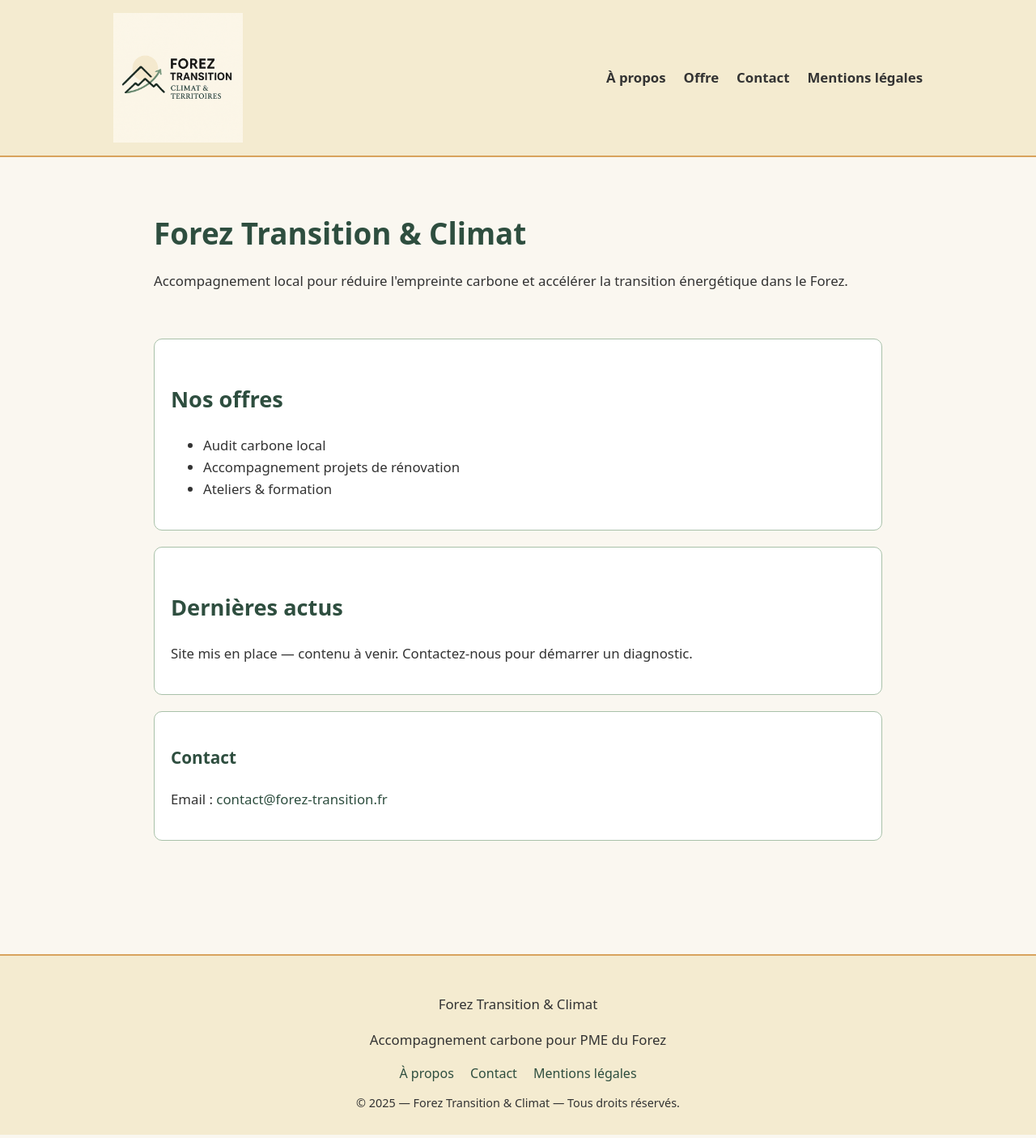
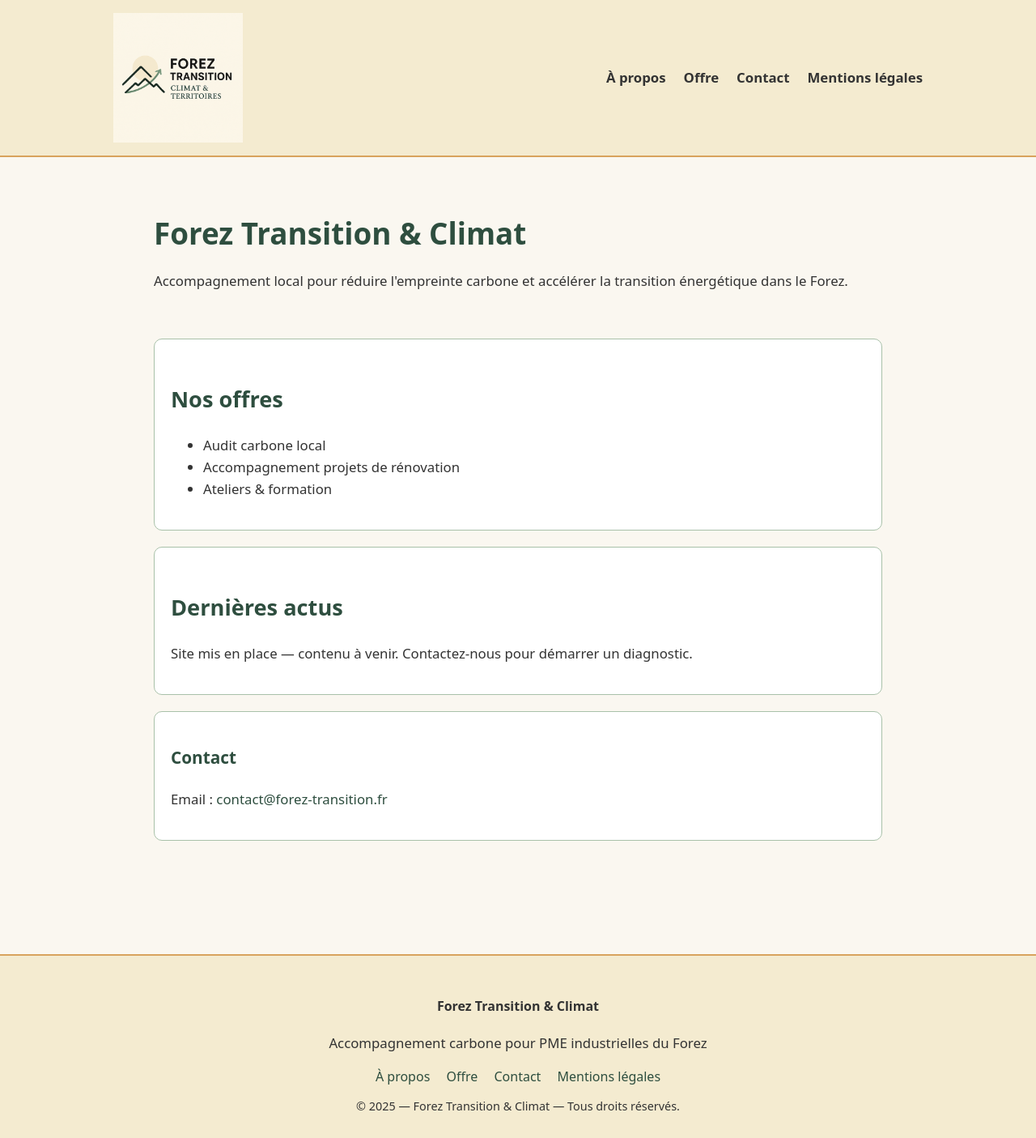
Before and after one commit to Alex-JULIEN/forez-transition, a Jekyll site: the page built from index.md, in a window 1280 px wide. Shown: the whole page at 81% size. Built offline with Jekyll 4.4.1, drawn with Linux system fonts in a browser that asks for light colours.

Commit message:
Update footer.html

```diff
--- a/_includes/footer.html
+++ b/_includes/footer.html
@@ -2,14 +2,15 @@
   <div class="footer-container">
 
     <div class="footer-left">
-      <p>Forez Transition & Climat</p>
-      <p>Accompagnement carbone pour PME du Forez</p>
+      <h4>Forez Transition & Climat</h4>
+      <p class="tagline">Accompagnement carbone pour PME industrielles du Forez</p>
     </div>
 
     <div class="footer-right">
-      <a href="/forez-transition/about/">À propos</a>
-      <a href="/forez-transition/contact/">Contact</a>
-      <a href="/forez-transition/mentions-legales/">Mentions légales</a>
+      <a href="{{ '/about/' | relative_url }}">À propos</a>
+      <a href="{{ '/offre/' | relative_url }}">Offre</a>
+      <a href="{{ '/contact/' | relative_url }}">Contact</a>
+      <a href="{{ '/mentions-legales/' | relative_url }}">Mentions légales</a>
     </div>
 
     <div class="footer-copy">
```
